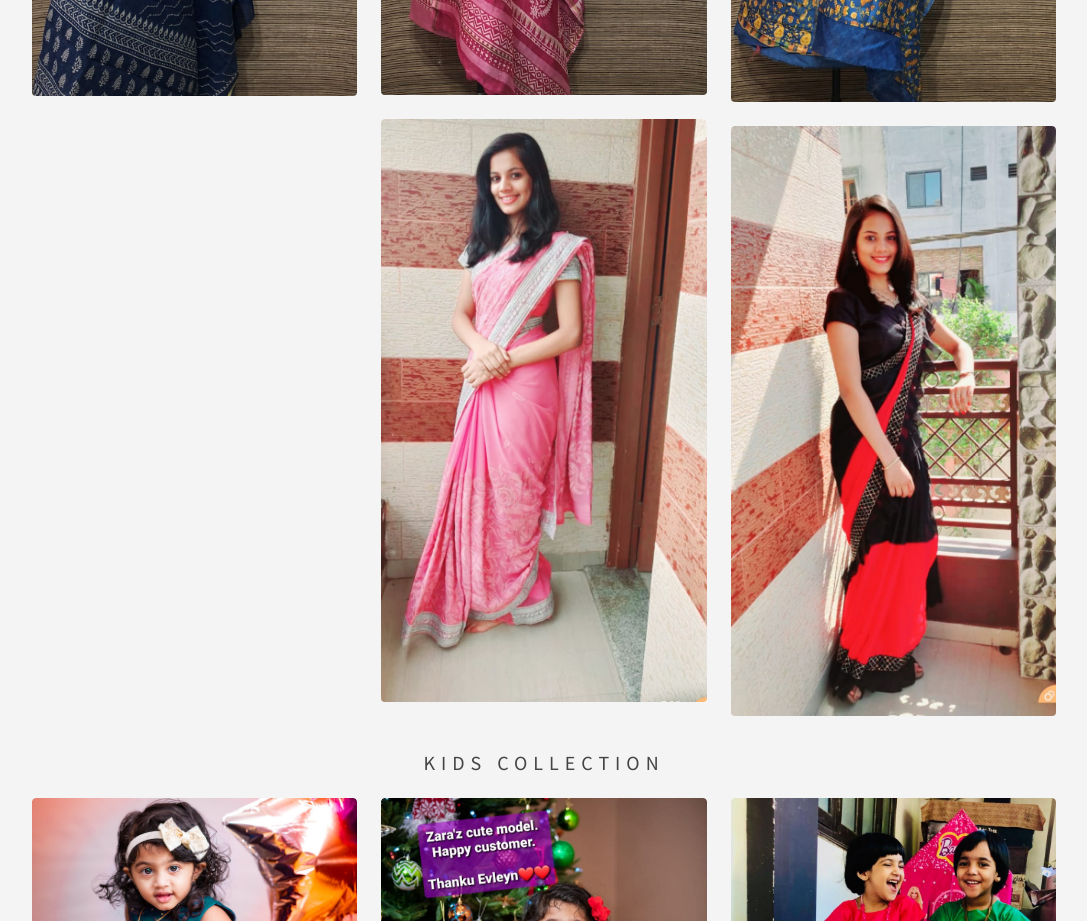
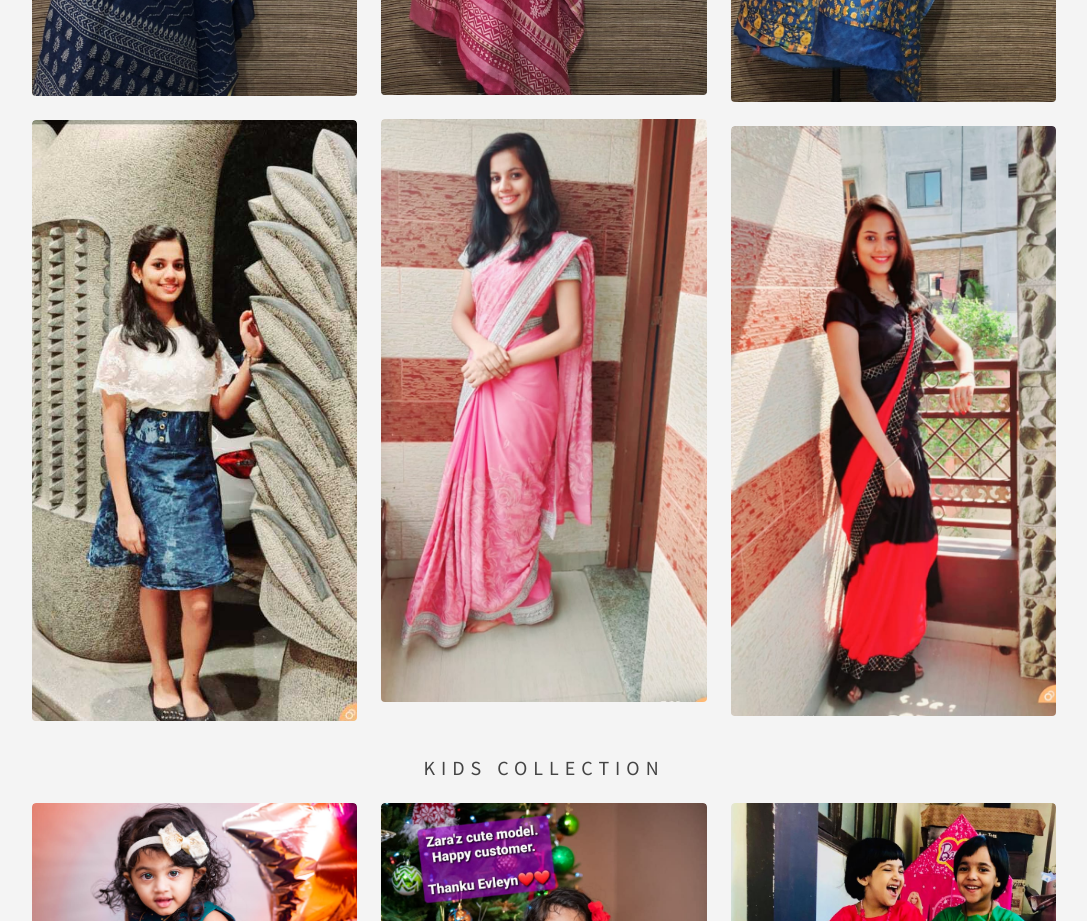
Before and after one commit to zarazcreativeboutique/zaraz, a plain HTML site: page index.html in a window 1280 px wide. Shown: the part 1740-2661 px from the top of the page, without its empty margins (96-1183 px from the left). Drawn offline with Linux system fonts and the light colour scheme.

Commit message:
Update index.html

```diff
--- a/index.html
+++ b/index.html
@@ -57,8 +57,8 @@
 												<a href="images/01.jpeg">
 													<img src="images/01.jpeg" alt="" />
 												</a>
-												<a href="images/zaraz/02.jpg">
-													<img src="images/zaraz/02.jpg" alt="" />
+												<a href="images/zaraz/022.jpg">
+													<img src="images/zaraz/022.jpg" alt="" />
 												</a>
 											</div>
 											<div>
```
